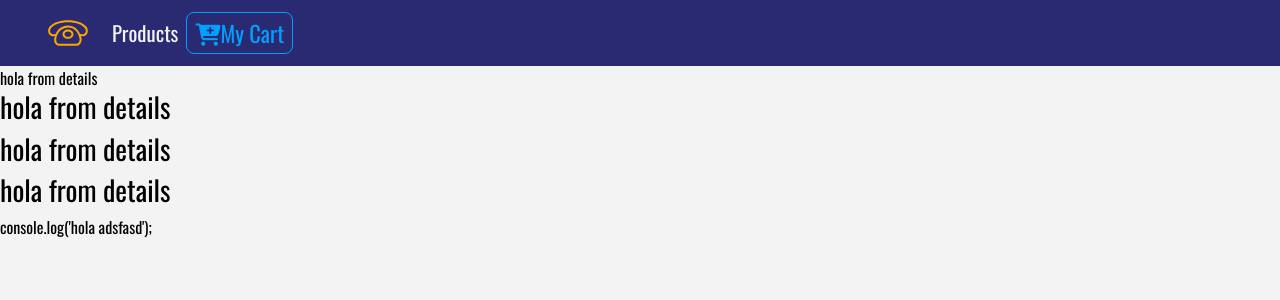
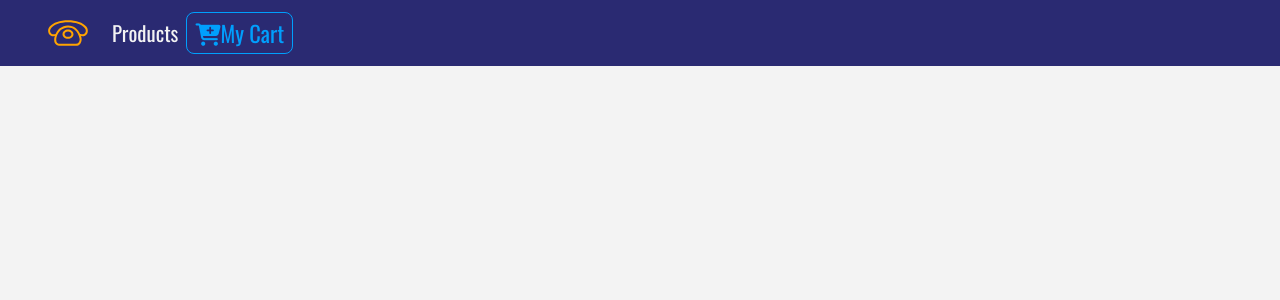
Before and after one commit to MarcoRosselDev/react-17-phone-e-commerce, a React (Create React App) app: page /details in a window 1280 px wide. Shown: the top 300 px of the page. Built offline with nearby package versions, Linux system fonts and the light colour scheme.

Commit message:
import and map value.detailProduct

```diff
--- a/src/Components/Details.js
+++ b/src/Components/Details.js
@@ -1,15 +1,17 @@
 import React, { Component } from "react";
+import { ProductConsumer } from "../context";
+import { Link } from "react-router-dom";
+import { ButtonContainer } from "./Button";
 
 export default class Details extends Component {
   render() {
     return (
-      <>
-        hola from details
-        <h3>hola from details</h3>
-        <h3>hola from details</h3>
-        <h3>hola from details</h3>
-        console.log('hola adsfasd');
-      </>
+      <ProductConsumer>
+        {(value) => {
+          const { id, company, img, info, price, title, inCart } =
+            value.detailProduct;
+        }}
+      </ProductConsumer>
     );
   }
 }
```
